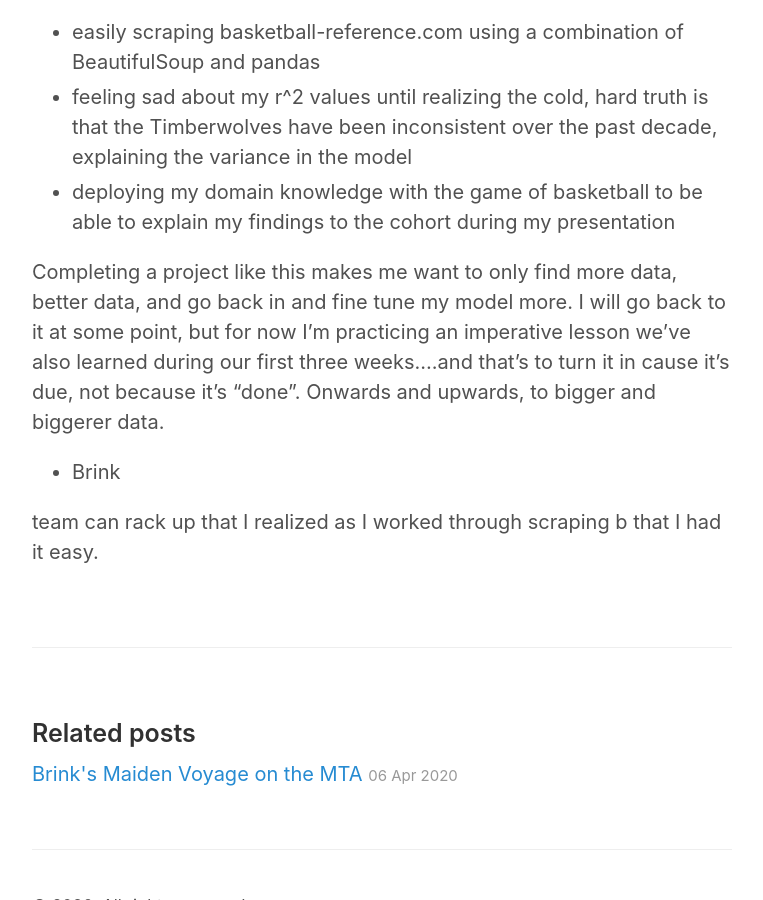
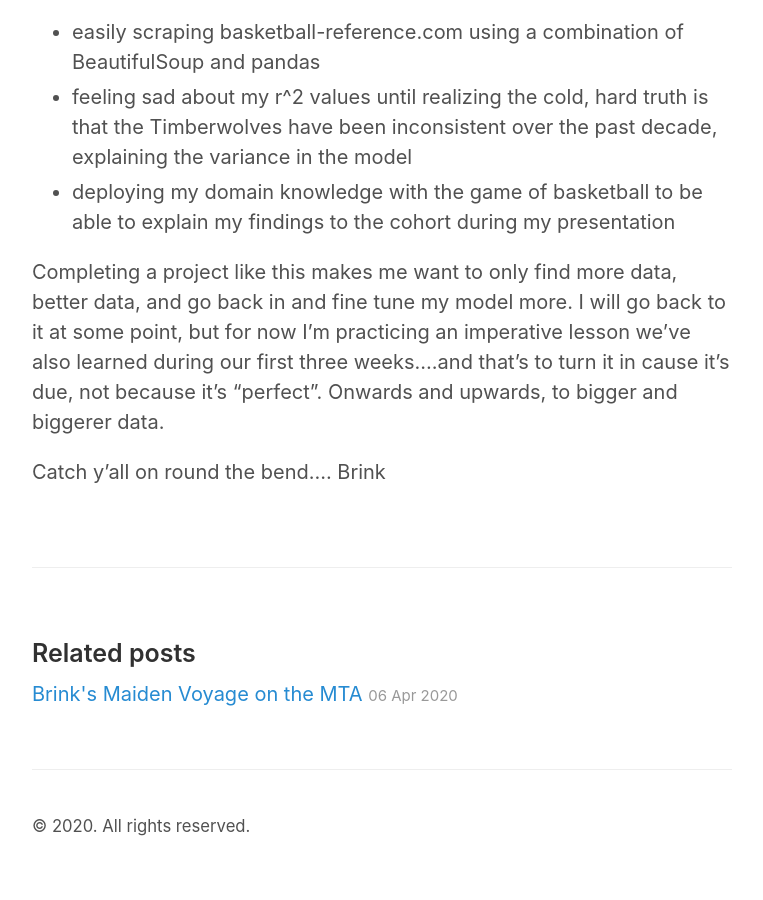
Before and after one commit to mitch3186/mitch3186.github.io, a Jekyll site: the page built from _posts/2020-04-20-second_proj.md, in a window 1280 px wide and 900 px high, scrolled down 1036 px. Shown: the whole window, without its empty margins (258-1021 px from the left). Built offline with Jekyll 4.4.1, drawn with Linux system fonts in a browser that asks for light colours; some of the changed text lies outside the part shown.

Commit message:
updating second post

```diff
--- a/_posts/2020-04-20-second_proj.md
+++ b/_posts/2020-04-20-second_proj.md
@@ -18,8 +18,7 @@ Our second project had us return to pandas work and our friends, the dataframes.
 * deploying my domain knowledge with the game of basketball to be able to explain my findings to the cohort during my presentation
 
 
-Completing a project like this makes me want to only find more data, better data, and go back in and fine tune my model more. I will go back to it at some point, but for now I'm practicing an imperative lesson we've also learned during our first three weeks....and that's to turn it in cause it's due, not because it's "done". Onwards and upwards, to bigger and biggerer data.
+Completing a project like this makes me want to only find more data, better data, and go back in and fine tune my model more. I will go back to it at some point, but for now I'm practicing an imperative lesson we've also learned during our first three weeks....and that's to turn it in cause it's due, not because it's "perfect". Onwards and upwards, to bigger and biggerer data.
 
-- Brink
-
-team can rack up that I realized as I worked through scraping b that I had it easy.
+Catch y'all on round the bend....
+Brink
```
Also changed, not shown: other parts of _posts/2020-04-20-second_proj.md (+1 -1 lines).
